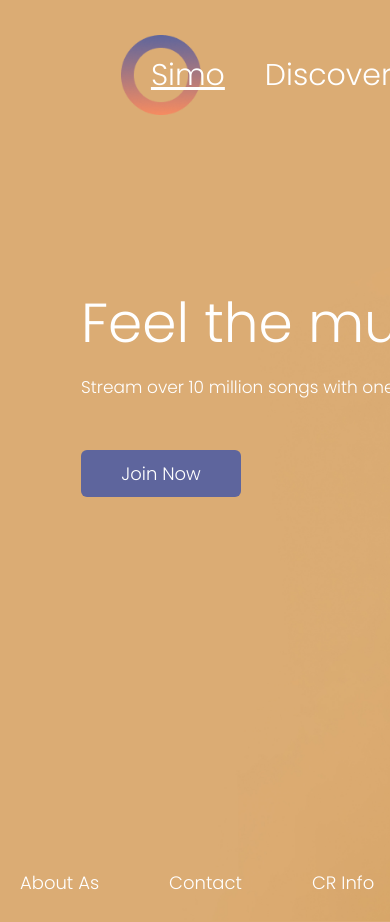
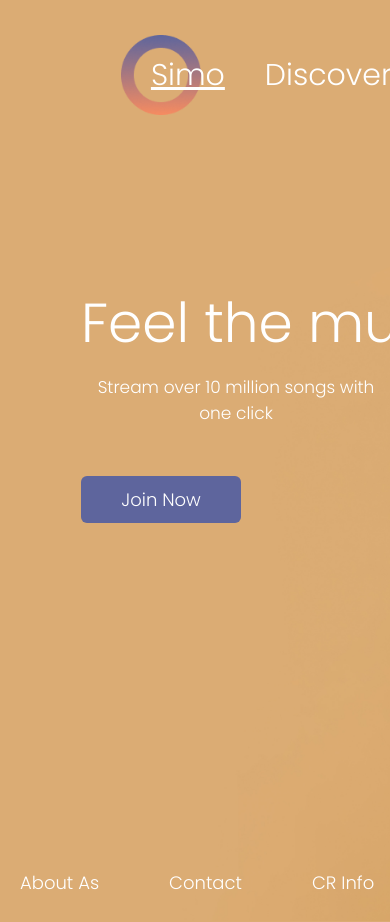
Before and after one commit to dev-ley/MusicSPA-React, a React (Create React App) app: page / in a window 390 px wide. Shown: the top 922 px of the page. Built offline with nearby package versions, Linux system fonts and the light colour scheme.

Commit message:
Update Simo.css

```diff
--- a/src/pages/Simo/Simo.css
+++ b/src/pages/Simo/Simo.css
@@ -117,7 +117,7 @@
 @media screen and (max-width:700px) {
     body {
 
-        width: max-content;
+        width: 100vw;
 
 
 
@@ -137,10 +137,11 @@
         flex-direction: column;
         width: 100vw;
         margin-top: 10rem;
-        margin-left: 5rem;
+        margin-left: 0rem;
         align-items: start;
         justify-content: center;
         align-content: center;
+
 
 
     }
@@ -155,7 +156,7 @@
         justify-content: center;
         justify-items: center;
         align-items: center;
-
+        margin-left: 5rem;
 
     }
 
@@ -168,6 +169,8 @@
         text-wrap: wrap;
         text-align: center;
         margin-top: 10px;
+        margin-left: 5rem;
+
 
     }
 
@@ -184,6 +187,8 @@
         text-wrap: nowrap;
         width: 140px;
         text-align: center;
+        margin-left: 5rem;
+
 
     }
 
```
